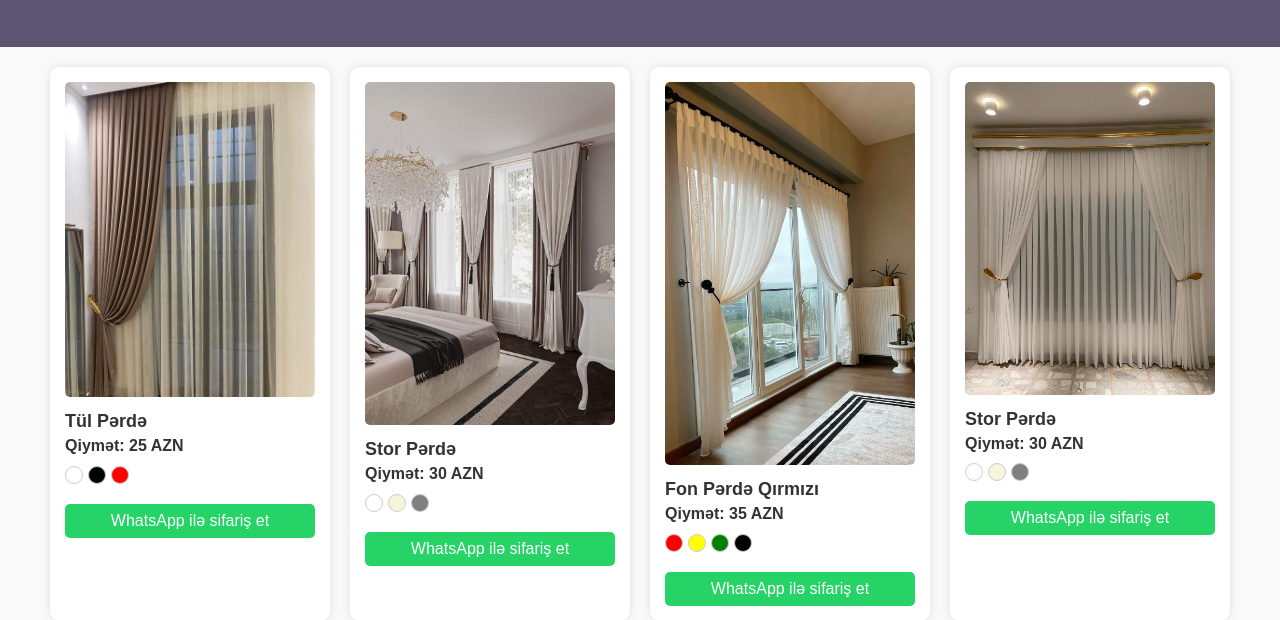
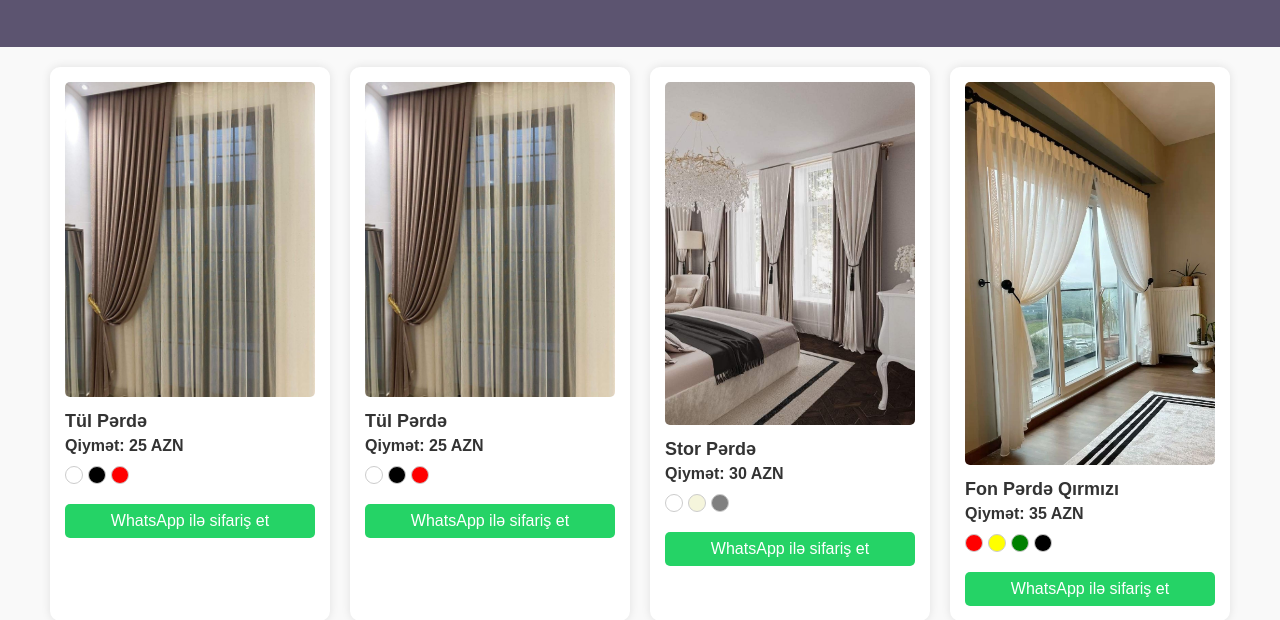
Before and after one commit to ES001-ES/perde-katalog, a plain HTML site: page index.html in a window 1280 px wide. Shown: the part 180-800 px from the top of the page. Drawn offline with Linux system fonts and the light colour scheme.

Commit message:
Sayta düzəlişlər etdim

```diff
--- a/index.html
+++ b/index.html
@@ -149,6 +149,14 @@
           "https://wa.me/994514079669?text=Salam,+Tül+Pərdə+ilə+maraqlanıram",
       },
       {
+        name: "Tül Pərdə",
+        image: "şəkil1.jpg",
+        price: "25 AZN",
+        colors: ["white", "black", "red"],
+        whatsapp:
+          "https://wa.me/994514079669?text=Salam,+Tül+Pərdə+ilə+maraqlanıram",
+      },
+      {
         name: "Stor Pərdə",
         image: "şəkil2.jpg",
         price: "30 AZN",
```
